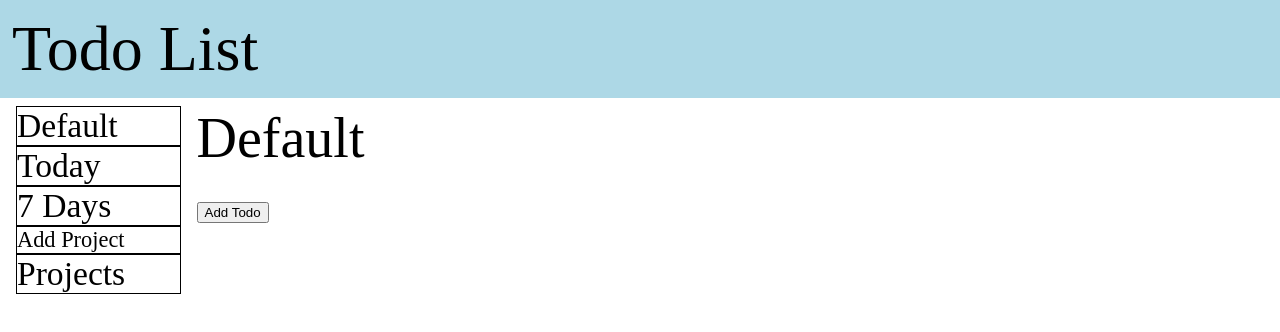
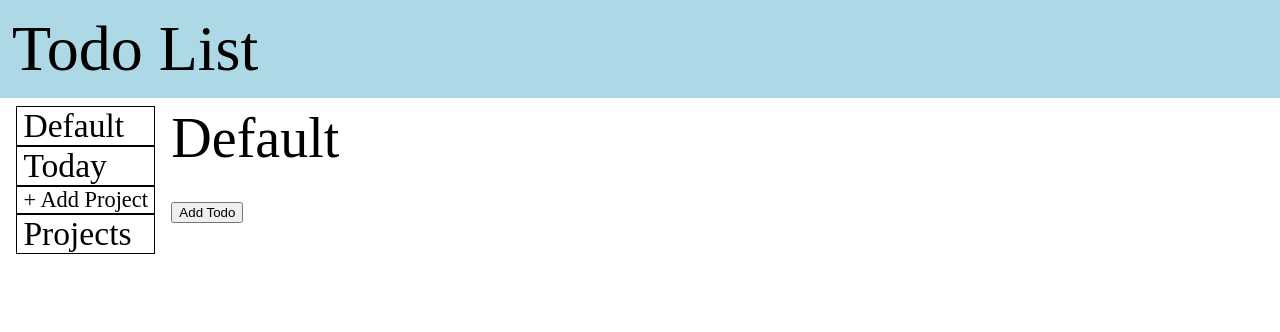
Before and after one commit to pigmentsandcode/odin-todo-list, a website built with webpack: page src/template.html in a window 1280 px wide. Built offline with nearby package versions, Linux system fonts and the light colour scheme.

Commit message:
Add styles sidebar

```diff
--- a/src/UIController.js
+++ b/src/UIController.js
@@ -108,7 +108,7 @@ export class UIController {
     const projectItem = document.createElement("li");
     projectItem.classList.add("nav-project-item");
     projectItem.setAttribute("data-id", project.id);
-    projectItem.textContent = project.title;
+    projectItem.textContent = `> ${project.title}`;
     projectItem.addEventListener("click", handleNavProjectClick);
     navProjectsListEl.appendChild(projectItem);
   }
--- a/src/styles.css
+++ b/src/styles.css
@@ -37,7 +37,7 @@ header {
 
 main {
   display: grid;
-  grid-template-columns: 1fr 6fr;
+  grid-template-columns: fit-content(20%) auto;
   column-gap: 1rem;
   padding-top: 0.5rem;
 }
@@ -60,6 +60,8 @@ nav {
 
 .nav-item {
   border: 1px black solid;
+  padding-left: 0.4rem;
+  padding-right: 0.4rem;
 }
 
 .nav-project-item {
--- a/src/template.html
+++ b/src/template.html
@@ -14,10 +14,9 @@
             <h2 class="nav-title">Default</h2>
           </li>
           <li class="nav-item"><h2 class="nav-title">Today</h2></li>
-          <li class="nav-item"><h2 class="nav-title">7 Days</h2></li>
           <li class="nav-item">
             <div class="nav-link" data-id="new-project">
-              <span class="new-project-text">Add Project</span>
+              <span class="new-project-text">+ Add Project</span>
             </div>
           </li>
           <li class="nav-item">
```
